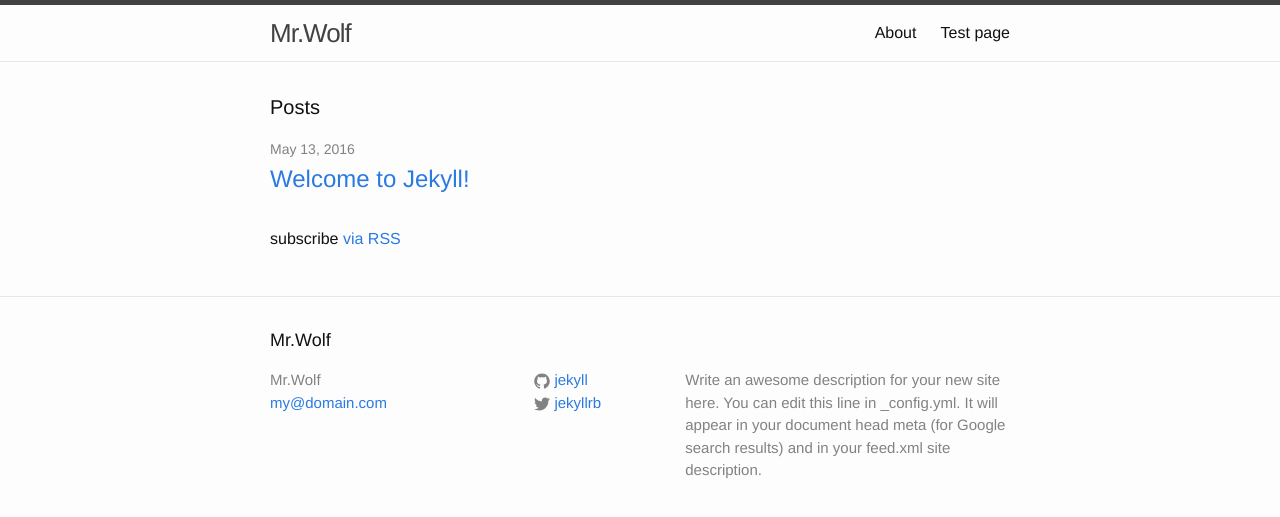
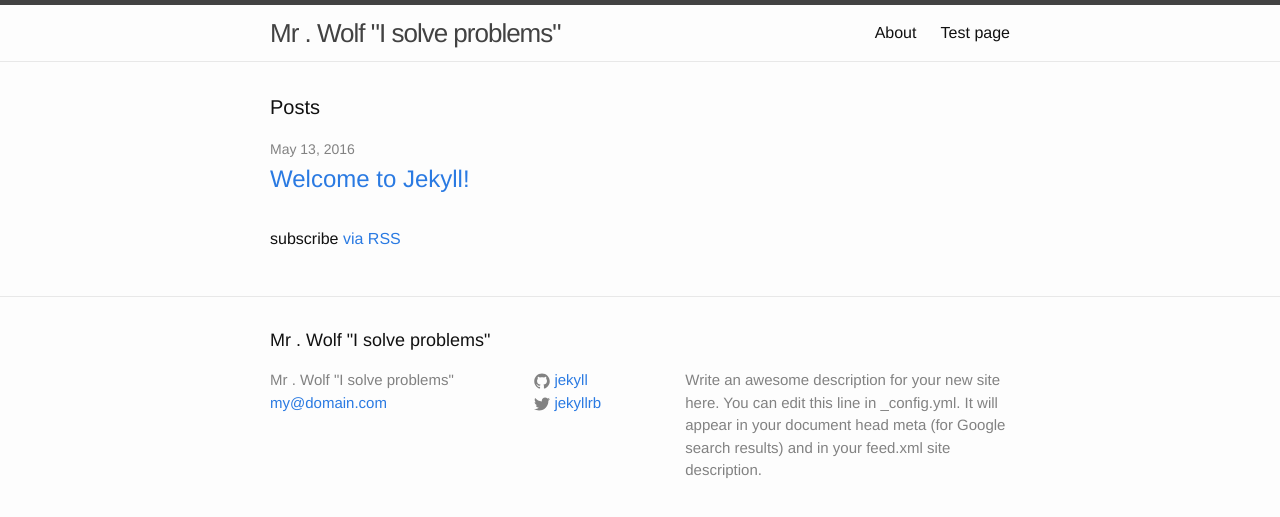
Before and after one commit to Roman-Vala/Roman-Vala.github.io, a Jekyll site: the page built from index.html, in a window 1280 px wide. Shown: the top 517 px of the page. Built offline with Jekyll 4.4.1, drawn with Linux system fonts in a browser that asks for light colours.

Commit message:
Updated _config.yml

```diff
--- a/_config.yml
+++ b/_config.yml
@@ -6,7 +6,7 @@
 # 'jekyll serve'. If you change this file, please restart the server process.
 
 # Site settings
-title: Mr.Wolf
+title: Mr . Wolf  "I solve problems"
 email: my@domain.com
 description: > # this means to ignore newlines until "baseurl:"
   Write an awesome description for your new site here. You can edit this
```
